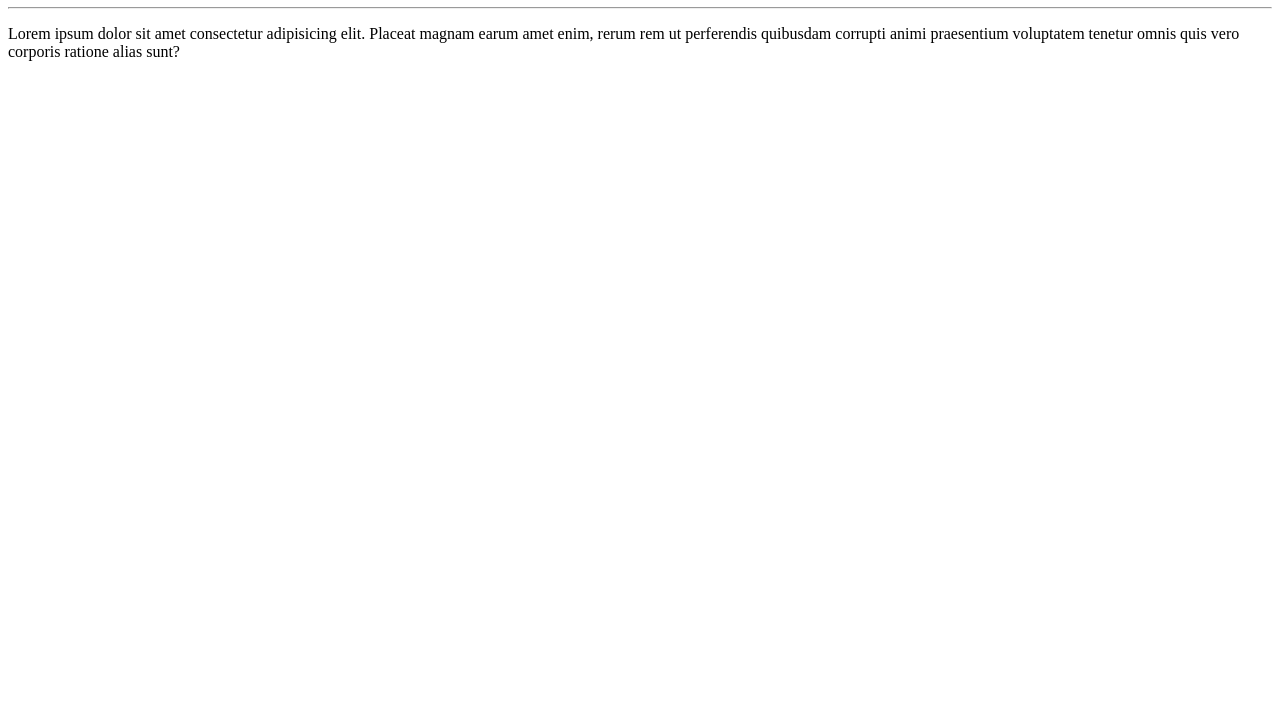
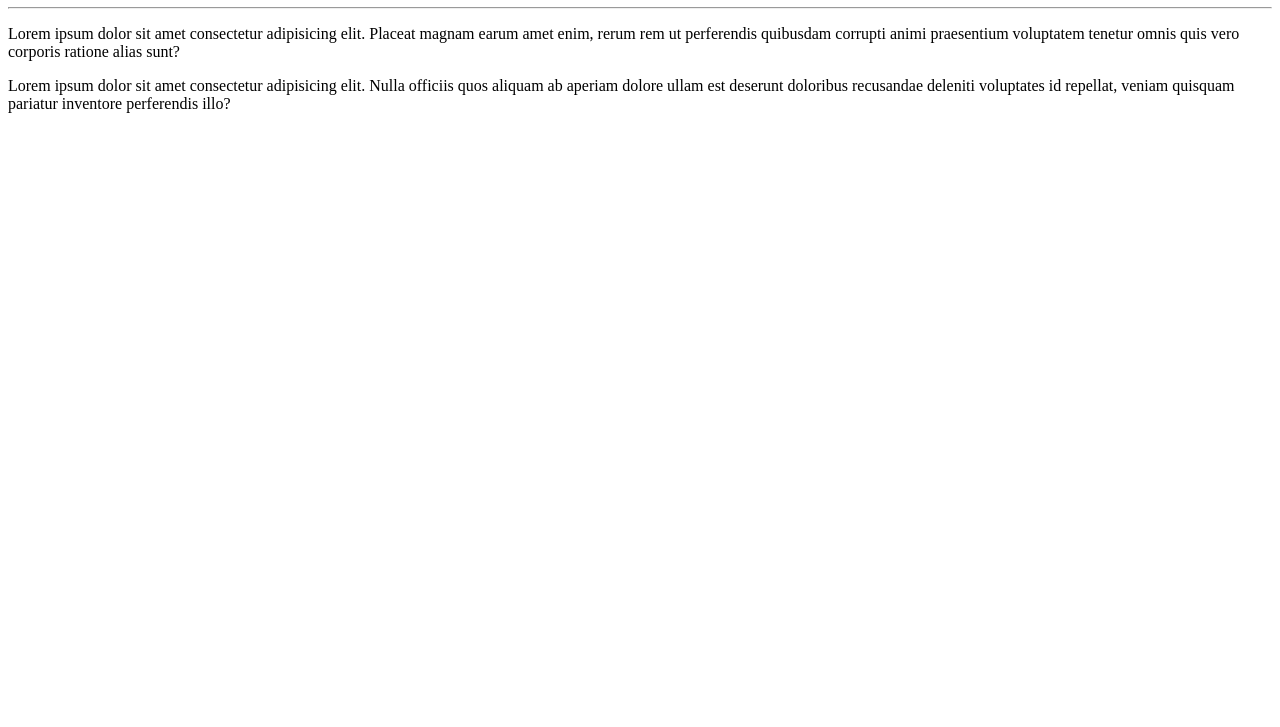
Before and after one commit to PedroViny/Ola-mundo, a plain HTML site: page site-exemplo/index.html in a window 1280 px wide. Shown: the part 73-800 px from the top of the page. Drawn offline with Linux system fonts and the light colour scheme.

Commit message:
adicionei um parágrafo

```diff
--- a/site-exemplo/index.html
+++ b/site-exemplo/index.html
@@ -9,5 +9,6 @@
     <h1>Olá, Mundo!</h1>
     <hr>
     <p>Lorem ipsum dolor sit amet consectetur adipisicing elit. Placeat magnam earum amet enim, rerum rem ut perferendis quibusdam corrupti animi praesentium voluptatem tenetur omnis quis vero corporis ratione alias sunt?</p>
+    <p>Lorem ipsum dolor sit amet consectetur adipisicing elit. Nulla officiis quos aliquam ab aperiam dolore ullam est deserunt doloribus recusandae deleniti voluptates id repellat, veniam quisquam pariatur inventore perferendis illo?</p>
 </body>
 </html>
```
